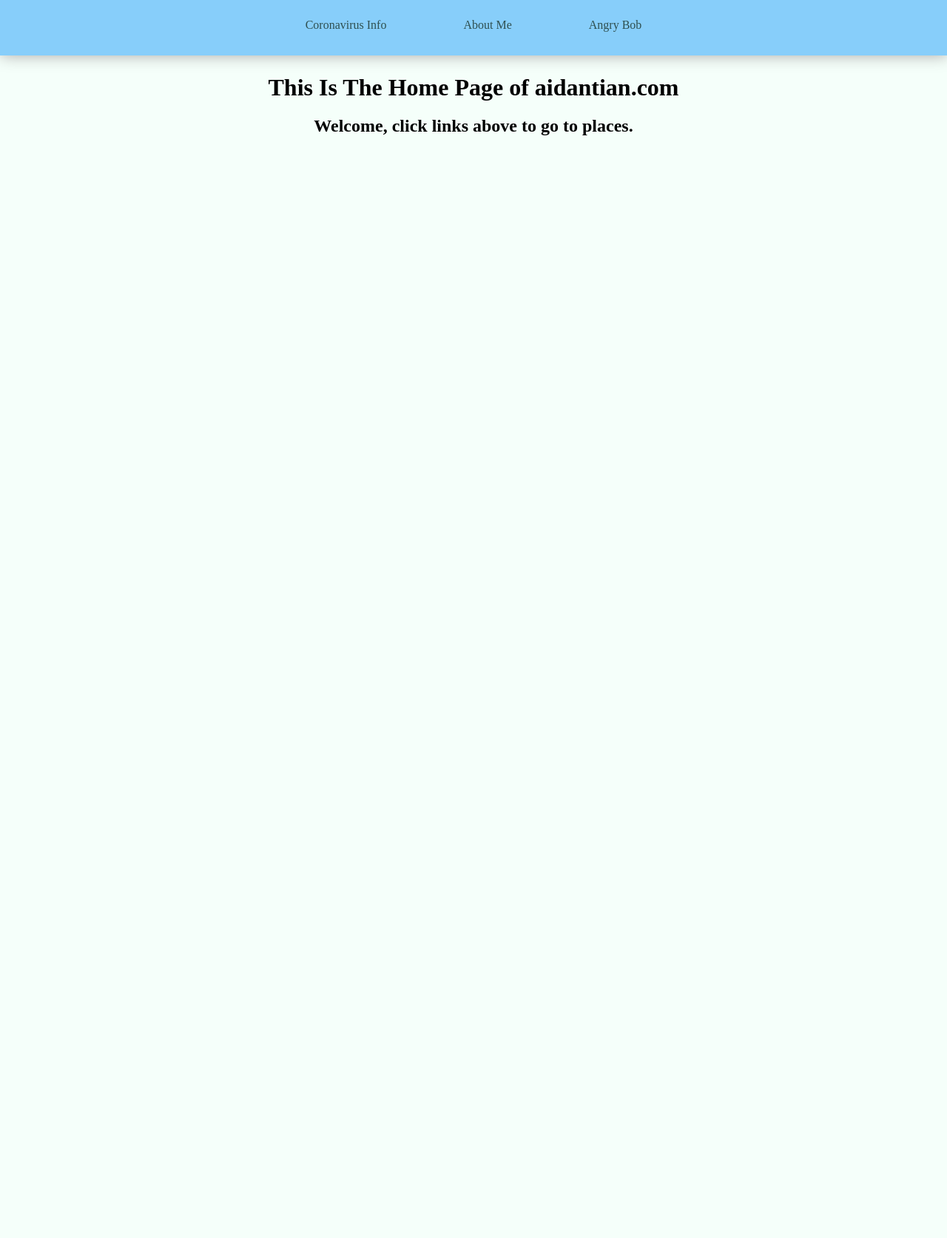
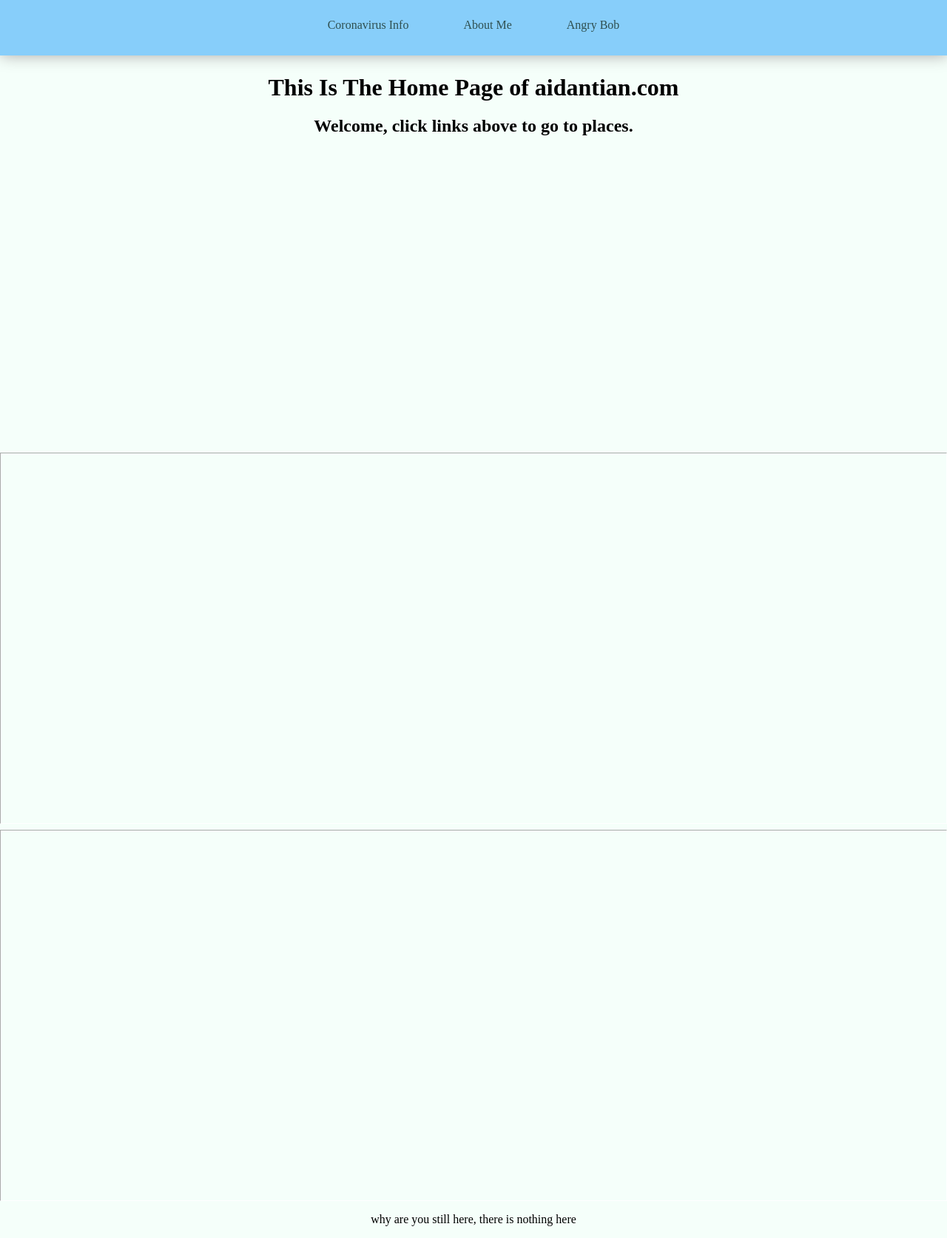
Before and after one commit to aidantian/websiteofjeff, a website: page index.html in a window 1280 px wide. Shown: the whole page at 74% size. Before the commit the page ends 800 px from the top, so only its background shows below. Drawn offline with Linux system fonts and the light colour scheme.

Commit message:
did stuff and more stuff

```diff
--- a/css/styles.css
+++ b/css/styles.css
@@ -13,10 +13,16 @@ body{
     box-shadow: 1px 0px 20px darkgray;
 
 }
+hr {
+    height: 500px;
+    color: white;
+    border-color: white;
+}
 a{
     text-decoration: none;
     color: darkslategrey;
-    padding: 50px;
+    margin: 100px 20px 100px 20px;
+    padding: 15px;
 }
 a:hover{
     text-shadow: 2px 2px 4px lightgray;
@@ -24,10 +30,8 @@ a:hover{
     bottom: 1px;
     right: 1px;
 }
-#covidlink{
-    display: block;
-    margin: 20px auto 20px 50px;
-}
+
+
 h1{
     margin-bottom: 0;
 }
--- a/index.html
+++ b/index.html
@@ -16,6 +16,9 @@
 <h1 class="welcome">This Is The Home Page of aidantian.com</h1>
 <h2 class="welcome">Welcome, click links above to go to places.</h2>
 <hr class="split">
+<hr>
+<hr>
+<p>why are you still here, there is nothing here</p>
 
 
 <!-- The core Firebase JS SDK is always required and must be listed first -->
```
